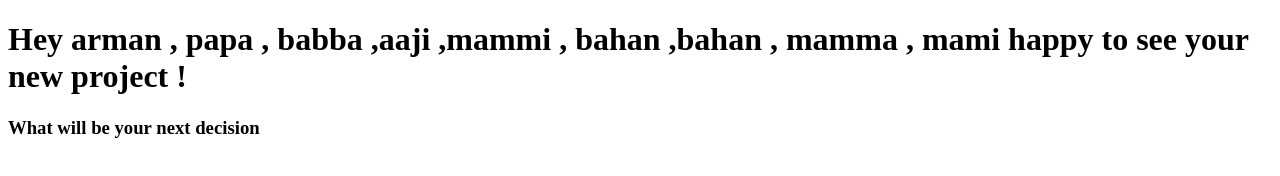
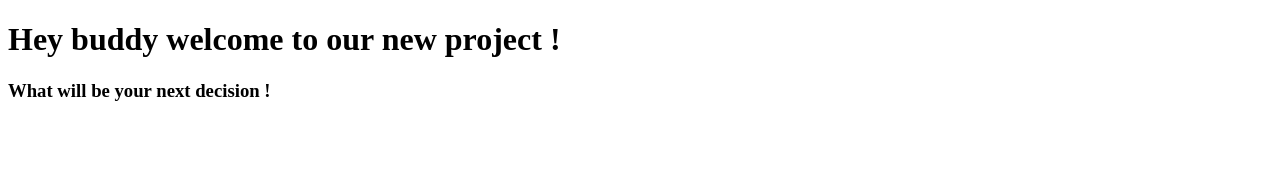
Before and after one commit to amasin-26/Vikaslive, a plain HTML site: page index.html in a window 1280 px wide. Drawn offline with Linux system fonts and the light colour scheme.

Commit message:
first commit

```diff
--- a/index.html
+++ b/index.html
@@ -2,9 +2,9 @@
 <html>
 
 <body>
-    <h1> Hey arman , papa , babba ,aaji ,mammi , bahan ,bahan , mamma , mami happy to see your new project !</h1>
+    <h1> Hey buddy welcome to our new project !</h1>
     <h3>
-        What will be your next decision
+        What will be your next decision !
     </h3>
     <script>
         console.log("hey boss what happened !");
```
